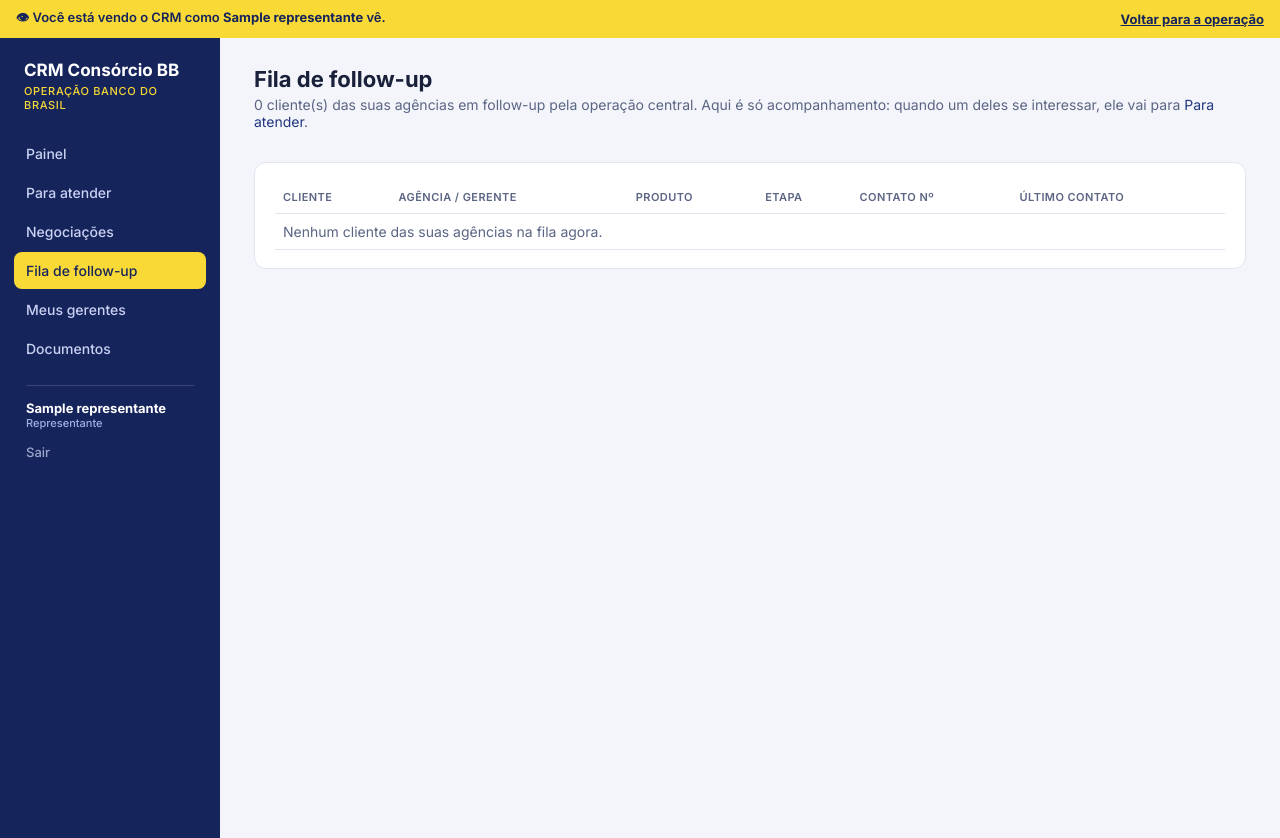
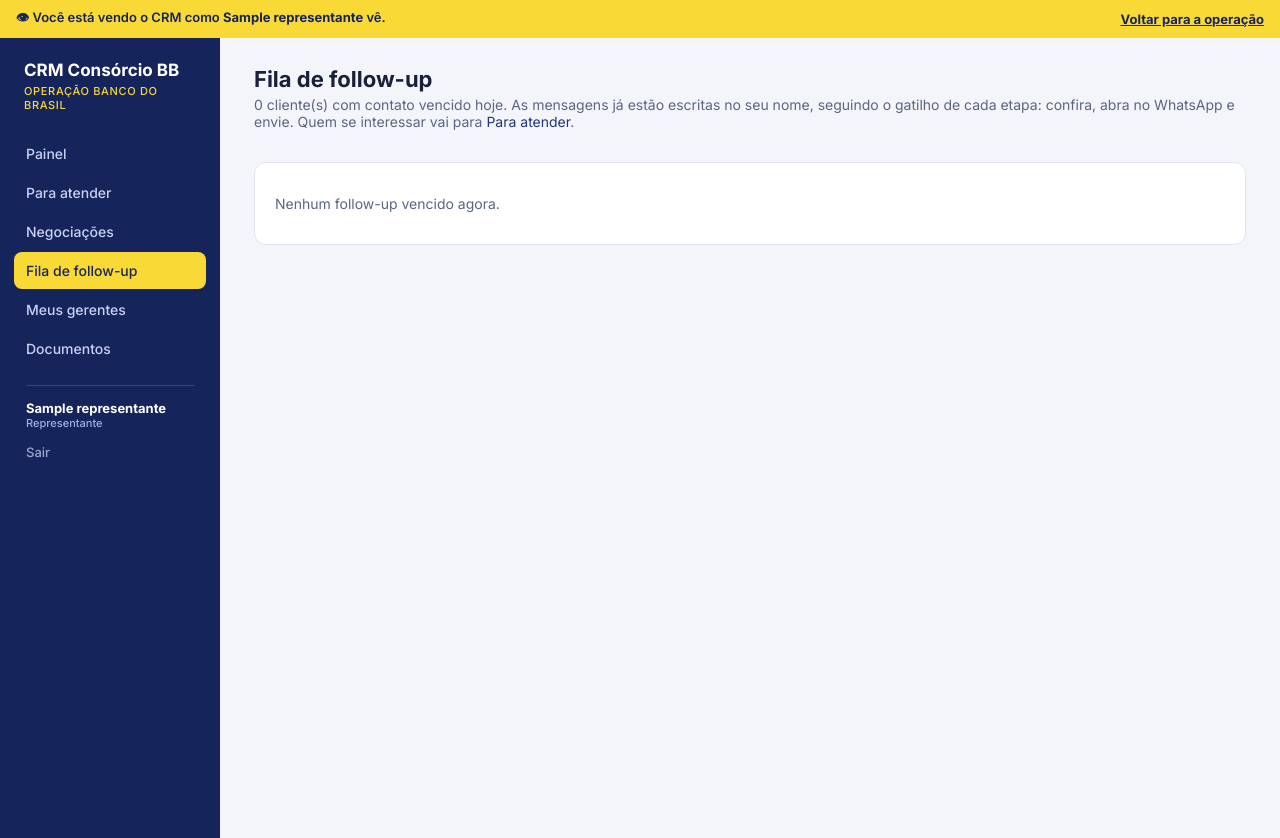
Before and after one commit to soaresmichael44-source/crm-consorcio-bb, a Flask app: page /fila in a window 1280 px wide. Run offline with Flask 3, Linux system fonts and the light colour scheme; the visitor is signed in with stand-in values (Sample User, id 1); data comes from the database, SQL or seed files in the repository; tables that the repository leaves empty hold one stand-in row (values such as "Sample post"); some libraries are stand-ins or nearby versions.

Commit message:
Follow-up feito pelo próprio representante (opção por representante) e gatilho de cada etapa na fila
Co-Authored-By: Claude Opus 5.5 <noreply@anthropic.com>

```diff
--- a/app.py
+++ b/app.py
@@ -180,7 +180,7 @@ def _globais():
             novos = conn.execute("SELECT COUNT(*) AS n FROM clientes WHERE repasse_em IS NOT NULL AND repasse_visto = 0 "
                                  "AND etapa NOT IN ('vendido', 'perdido', 'optout')" + filtro, args).fetchone()["n"]
     return {"ETAPAS": db.ETAPAS, "ETAPAS_DICT": db.ETAPAS_DICT, "fmt_tel": db.telefone_formatado, "fmt_cpf": db.cpf_formatado,
-            "rep_logado": g.get("rep"), "repasses_novos": novos}
+            "rep_logado": g.get("rep"), "repasses_novos": novos, "GATILHOS": ia.OBJETIVOS}
 
 
 @app.template_filter("compacto")
@@ -412,6 +412,7 @@ def fila():
         if aba:
             itens = [i for i in itens if (i["rep_id"] or 0) == int(aba)]
         return render_template("fila.html", itens=itens[:200], total=len(itens), cfg=cfg, envios_hoje=sdr.envios_hoje(conn),
+                               so_acompanha=bool(g.rep and not g.rep["faz_followup"]),
                                horario_ok=sdr.dentro_do_horario(cfg), abas=abas if reps else [], aba=aba)
 
 
@@ -498,6 +499,11 @@ def representante(rid):
                 return redirect(url_for("representante", rid=rid) + "#acesso")
             if request.form.get("acao") == "ativo":
                 conn.execute("UPDATE representantes SET ativo = ? WHERE id = ?", (0 if r["ativo"] else 1, rid))
+            elif request.form.get("acao") == "followup":
+                conn.execute("UPDATE representantes SET faz_followup = ? WHERE id = ?", (0 if r["faz_followup"] else 1, rid))
+                # As mensagens já escritas estavam no nome antigo: a IA reescreve na próxima rodada.
+                conn.execute("UPDATE clientes SET rascunho = NULL WHERE lote_id IN (SELECT l.id FROM lotes l JOIN gerentes g "
+                             "ON g.id = l.gerente_id WHERE g.representante_id = ?)", (rid,))
             else:
                 conn.execute("UPDATE representantes SET nome = ?, telefone = ?, email = ?, cidade = ?, uf = ? WHERE id = ?",
                              (" ".join(request.form.get("nome", "").split()) or r["nome"],
@@ -777,6 +783,7 @@ def api_enviado(cid):
 
 
 @app.post("/api/cliente/<int:cid>/enviar-auto")
+@so_admin
 def api_enviar_auto(cid):
     texto = (request.get_json(force=True).get("texto") or "").strip()
     with db.conectar() as conn:
--- a/db.py
+++ b/db.py
@@ -162,6 +162,9 @@ MIGRACOES = [
     # Cliente que já existia e apareceu na lista de OUTRO gerente: fica com quem trouxe primeiro,
     # mas o consultor é avisado no Painel para decidir (texto do aviso; vazio = nada a conferir).
     ("clientes", "alerta_duplicidade", "TEXT"),
+    # 1 = o próprio representante faz o follow-up dos clientes dele (mensagens no nome dele, ele trabalha a fila);
+    # 0 = a operação central faz, no nome do consultor.
+    ("representantes", "faz_followup", "INTEGER NOT NULL DEFAULT 0"),
 ]
 
 ETAPAS_REPASSE = ("respondeu", "negociando", "documentacao")
@@ -183,6 +186,15 @@ def filtro_rep(rep_id, coluna_lote="c.lote_id"):
         return "", []
     return (f" AND {coluna_lote} IN (SELECT l2.id FROM lotes l2 JOIN gerentes g2 ON g2.id = l2.gerente_id "
             "WHERE g2.representante_id = ?)"), [rep_id]
+
+
+def cfg_do_cliente(conn, cliente_id, cfg):
+    """Configuração para escrever a mensagem: se o representante do cliente faz o próprio follow-up,
+    a mensagem sai no nome dele; senão, no nome do consultor da central."""
+    r = conn.execute(
+        "SELECT r.nome FROM clientes c JOIN lotes l ON l.id = c.lote_id JOIN gerentes g ON g.id = l.gerente_id "
+        "JOIN representantes r ON r.id = g.representante_id WHERE c.id = ? AND r.faz_followup = 1", (cliente_id,)).fetchone()
+    return {**cfg, "nome_consultor": r["nome"]} if r else cfg
 
 
 def consultor_do_gerente(conn, gerente, cfg):
--- a/demo/montar_demo_rede.py
+++ b/demo/montar_demo_rede.py
@@ -29,6 +29,8 @@ REDE = [  # representante, cidade, UF, gerentes (nome, agência, cidade, UF)
                                                  ("Thiago Neves", "2875 Niterói", "Niterói", "RJ")]),
     ("Patrícia Gomes", "Goiânia", "GO", [("Marcelo Ribeiro", "0086 Setor Bueno", "Goiânia", "GO"),
                                          ("Diego Souza", "1137 Asa Sul", "Brasília", "DF")]),
+    ("Carina Albuquerque", "Curitiba", "PR", [("Renato Ferraz", "3041 Batel", "Curitiba", "PR"),
+                                              ("Luciana Prates", "1288 Centro", "Londrina", "PR")]),
 ]
 # Quantos clientes de cada etapa cada agência tem: dá um funil realista sem encher a tela.
 FUNIL = ["novo"] * 3 + ["contatado"] * 4 + ["respondeu"] * 2 + ["negociando"] * 2 + ["documentacao", "vendido", "perdido"]
--- a/sdr.py
+++ b/sdr.py
@@ -89,7 +89,8 @@ def historico(conn, cliente_id, n=8):
 def preparar_rascunho(conn, cliente, cfg, forcar=False):
     if cliente["rascunho"] and not forcar:
         return cliente["rascunho"]
-    assunto, texto = ia.gerar_mensagem(cliente, historico(conn, cliente["id"]), cliente["tentativas"] + 1, cfg)
+    assunto, texto = ia.gerar_mensagem(cliente, historico(conn, cliente["id"]), cliente["tentativas"] + 1,
+                                       db.cfg_do_cliente(conn, cliente["id"], cfg))
     conn.execute("UPDATE clientes SET rascunho = ?, rascunho_assunto = ?, atualizado_em = ? WHERE id = ?",
                  (texto, assunto, db.agora(), cliente["id"]))
     return texto
--- a/templates/fila.html
+++ b/templates/fila.html
@@ -17,7 +17,9 @@
 {% block corpo %}
 <div class="linha" style="align-items:flex-start">
   <div><h1>Fila de follow-up</h1>
-  {% if rep_logado %}
+  {% if rep_logado and not so_acompanha %}
+  <p class="sub">{{ itens|length }} cliente(s) com contato vencido hoje. As mensagens já estão escritas no seu nome, seguindo o gatilho de cada etapa: confira, abra no WhatsApp e envie. Quem se interessar vai para <a href="/atender">Para atender</a>.</p></div>
+  {% elif rep_logado %}
   <p class="sub">{{ itens|length }} cliente(s) das suas agências em follow-up pela operação central. Aqui é só acompanhamento: quando um deles se interessar, ele vai para <a href="/atender">Para atender</a>.</p></div>
   {% else %}
   <p class="sub">{{ total }} cliente(s) com contato vencido · {{ envios_hoje }}/{{ cfg.max_envios_dia }} mensagens hoje ·
@@ -30,23 +32,25 @@
 <div class="abas">{% for a in abas %}<a href="/fila{{ '?rep=' ~ a.id if a.id }}" class="{{ 'on' if a.id == aba }}">{{ a.nome }}<b>{{ a.n }}</b></a>{% endfor %}</div>
 {% endif %}
 <div id="st" class="muted" style="margin-bottom:10px"></div>
-{% if rep_logado %}
+{% if so_acompanha %}
 <div class="card tabela-scroll">
 <table>
-  <thead><tr><th>Cliente</th><th>Agência / gerente</th><th>Produto</th><th>Etapa</th><th>Contato nº</th><th>Último contato</th></tr></thead>
+  <thead><tr><th>Cliente</th><th>Agência / gerente</th><th>Produto</th><th>Etapa</th><th>Contato nº</th><th>Gatilho desta etapa</th><th>Último contato</th></tr></thead>
   <tbody>
   {% for c in itens %}
     <tr><td><strong>{{ c.nome }}</strong></td>
       <td>{% if c.agencia %}ag. {{ c.agencia }}{% else %}—{% endif %}<br><small class="muted">{{ c.gerente_nome or '' }}</small></td>
       <td>{{ c.produto or '—' }}</td><td><span class="tag {{ c.etapa }}">{{ ETAPAS_DICT[c.etapa] }}</span></td>
-      <td>{{ c.tentativas + 1 }}</td><td class="muted">{{ c.ultimo_contato|data }}</td></tr>
-  {% else %}<tr><td colspan="6" class="muted">Nenhum cliente das suas agências na fila agora.</td></tr>{% endfor %}
+      <td>{{ c.tentativas + 1 }}</td>
+      <td style="font-size:12px;max-width:260px">🎯 {{ GATILHOS[[c.tentativas, GATILHOS|length - 1]|min] }}{% if c.rascunho %}<br><small class="muted">✉ mensagem pronta</small>{% endif %}</td>
+      <td class="muted">{{ c.ultimo_contato|data }}</td></tr>
+  {% else %}<tr><td colspan="7" class="muted">Nenhum cliente das suas agências na fila agora.</td></tr>{% endfor %}
   </tbody>
 </table>
 </div>
 {% else %}
-{% if not horario_ok %}<div class="aviso">Fora do horário comercial configurado. Você ainda pode enviar manualmente, mas evite mensagens à noite e aos domingos.</div>{% endif %}
-{% if envios_hoje >= cfg.max_envios_dia|int %}<div class="aviso erro">Limite diário de mensagens atingido. Enviar muito mais do que isso num mesmo número aumenta o risco de bloqueio pelo WhatsApp.</div>{% endif %}
+{% if not horario_ok and not rep_logado %}<div class="aviso">Fora do horário comercial configurado. Você ainda pode enviar manualmente, mas evite mensagens à noite e aos domingos.</div>{% endif %}
+{% if envios_hoje >= cfg.max_envios_dia|int and not rep_logado %}<div class="aviso erro">Limite diário de mensagens atingido. Enviar muito mais do que isso num mesmo número aumenta o risco de bloqueio pelo WhatsApp.</div>{% endif %}
 
 <div class="card">
 {% for c in itens %}
@@ -63,13 +67,15 @@
         {% if c.situacao_bb %}BB: {{ c.situacao_bb }}<br>{% endif %}
         Contato nº {{ c.tentativas + 1 }}{% if c.ultimo_contato %} · último {{ c.ultimo_contato|data }}{% endif %}
       </div>
+      <div style="margin-top:8px;font-size:12px;background:#fff8dc;border-radius:8px;padding:6px 8px;color:#6b5200">
+        🎯 <strong>Gatilho desta etapa:</strong> {{ GATILHOS[[c.tentativas, GATILHOS|length - 1]|min] }}</div>
     </div>
     <div>
       <textarea id="txt{{ c.id }}" placeholder="Clique em “Redigir” para a IA escrever a mensagem desta etapa">{{ c.rascunho or '' }}</textarea>
       <div class="linha" style="margin-top:8px">
         {% if c.telefone %}
         <button class="btn wa" onclick="abrirWhats({{ c.id }}, '{{ c.telefone }}')">Abrir no WhatsApp e marcar enviado</button>
-        {% if cfg.modo_whatsapp == 'ponte' %}<button class="btn" onclick="enviarAuto({{ c.id }})">Enviar pelo robô</button>{% endif %}
+        {% if cfg.modo_whatsapp == 'ponte' and not rep_logado %}<button class="btn" onclick="enviarAuto({{ c.id }})">Enviar pelo robô</button>{% endif %}
         {% endif %}
         <button class="btn" onclick="redigir({{ c.id }})">{{ 'Reescrever' if c.rascunho else 'Redigir' }}</button>
         <span class="sp"></span>
@@ -80,7 +86,7 @@
     </div>
   </div>
 {% else %}
-  <p class="muted">Nenhum follow-up vencido agora. 🎯 <a href="/importar">Importar nova lista</a></p>
+  <p class="muted">Nenhum follow-up vencido agora.{% if not rep_logado %} 🎯 <a href="/importar">Importar nova lista</a>{% endif %}</p>
 {% endfor %}
 </div>
 {% endif %}
--- a/templates/painel.html
+++ b/templates/painel.html
@@ -67,7 +67,7 @@
 {% set interessados = por_etapa.get('respondeu', 0) %}
 {% set negociando = por_etapa.get('negociando', 0) + por_etapa.get('documentacao', 0) %}
 <div class="numeros">
-  <a class="num" href="/fila"><b>{{ fila_n }}</b><span>{{ 'em follow-up pela central' if rep_logado else 'na fila de follow-up hoje' }}</span></a>
+  <a class="num" href="/fila"><b>{{ fila_n }}</b><span>{{ ('na sua fila de follow-up' if rep_logado.faz_followup else 'em follow-up pela central') if rep_logado else 'na fila de follow-up hoje' }}</span></a>
   <a class="num quente" href="/negociacoes"><b>{{ interessados }}</b><span>interessados</span></a>
   <a class="num quente" href="/negociacoes"><b>{{ negociando }}</b><span>negociando ou com documentação</span></a>
   <a class="num" href="/clientes?etapa=vendido"><b>{{ por_etapa.get('vendido', 0) }}</b><span>fechados</span></a>
```
Also changed, not shown: templates/representante.html (+9 -0 lines), tests/test_fluxos.py (+27 -0 lines), 1 other file.
